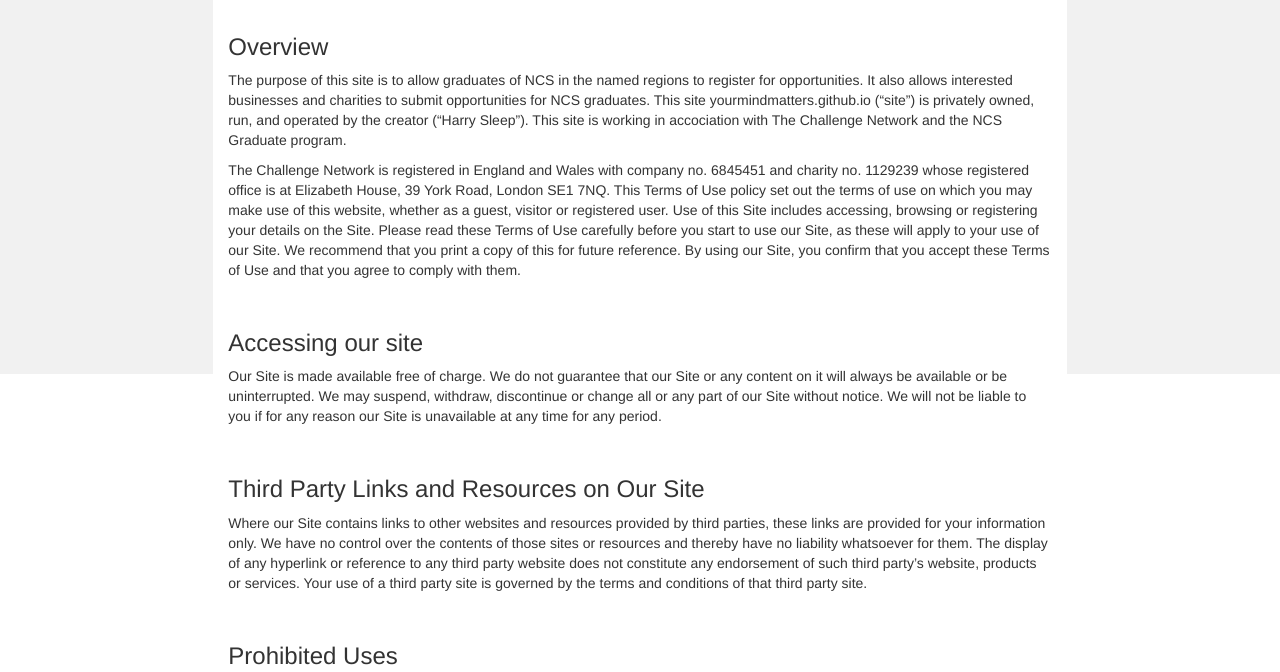
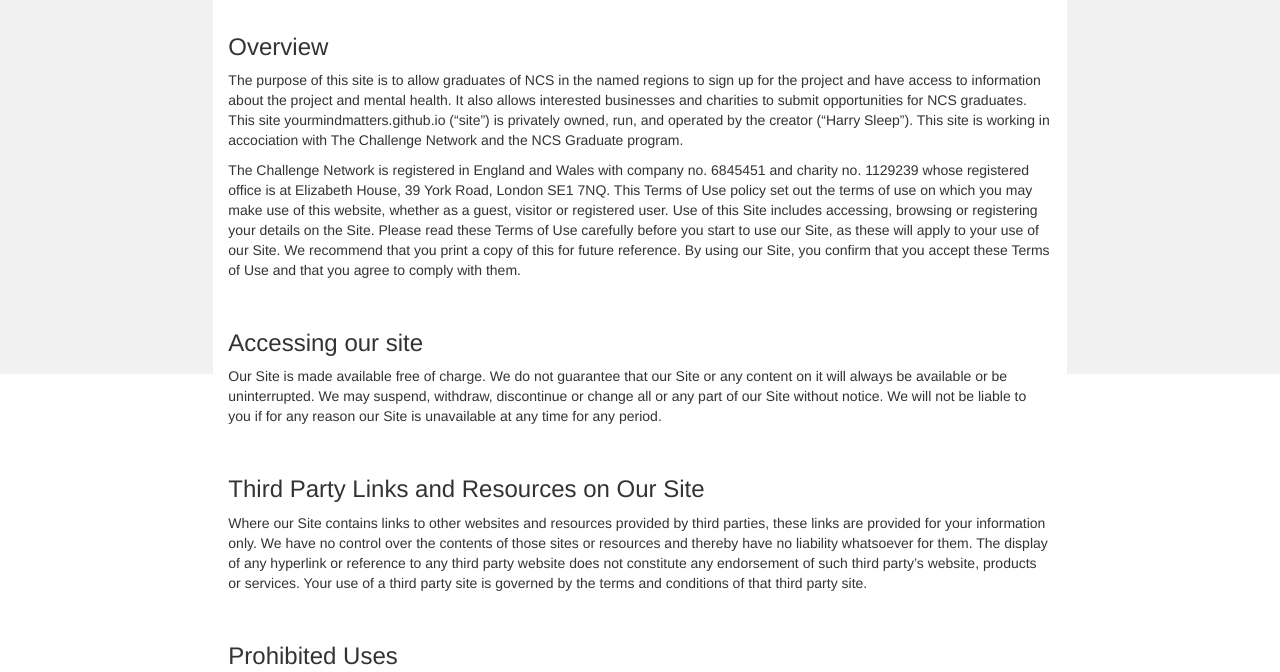
Before and after one commit to YourMindMatters/YourMindMatters.github.io, a plain HTML site: page terms_&_conditions.html in a window 1280 px wide. Shown: the part 128-800 px from the top of the page. Drawn offline with nearby package versions, Linux system fonts and the light colour scheme.

Commit message:
small changes made

```diff
--- a/terms_&_conditions.html
+++ b/terms_&_conditions.html
@@ -80,7 +80,7 @@
       <h1>Disclaimer and terms of use</h1>
 	  <br>
 	  <h3>Overview</h3>
-      <p>The purpose of this site is to allow graduates of NCS in the named regions to register for opportunities.
+      <p>The purpose of this site is to allow graduates of NCS in the named regions to sign up for the project and have access to information about the project and mental health.
 	  It also allows interested businesses and charities to submit opportunities for NCS graduates.
 	  This site yourmindmatters.github.io (“site”) is privately owned, run, and operated by the creator (“Harry Sleep”).
 	  This site is working in accociation with The Challenge Network and the NCS Graduate program.</P>
```
